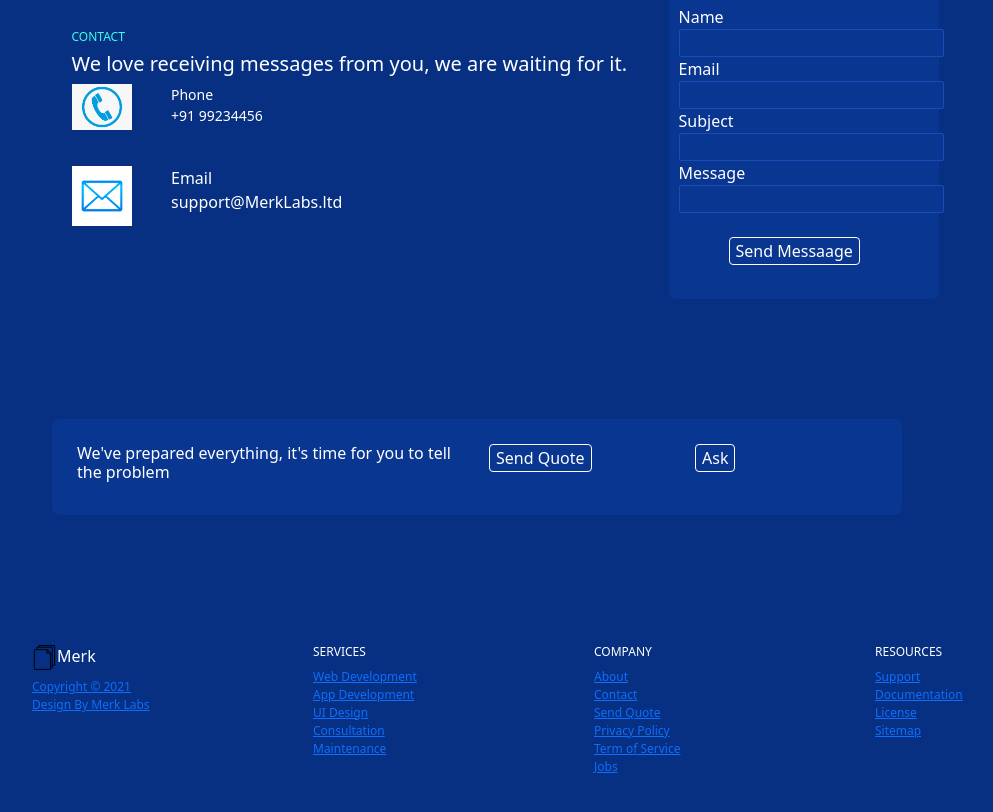
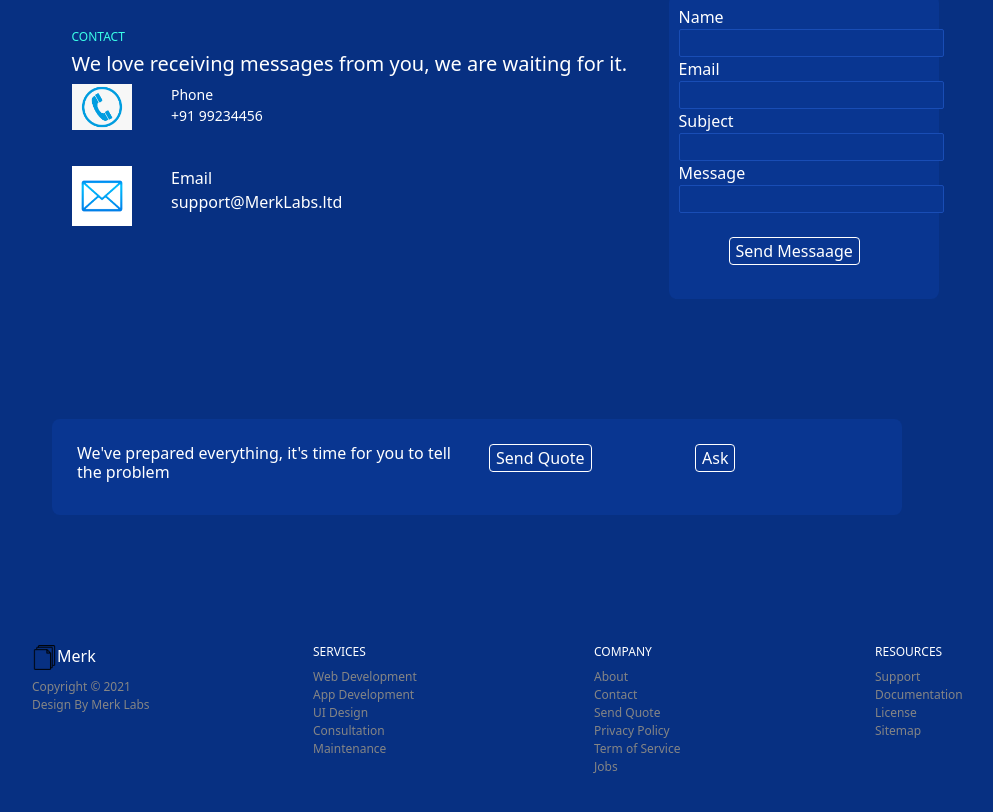
Before and after one commit to abhishekyadav798/figma, a React (Create React App) app: page / in a window 1280 px wide. Shown: the part 5781-6593 px from the top of the page, without its empty margins (88-1081 px from the left). Built offline with nearby package versions, Linux system fonts and the light colour scheme.

Commit message:
Update Footer.css

```diff
--- a/src/Footer.css
+++ b/src/Footer.css
@@ -14,3 +14,10 @@
   font-size: 12px;
   font-weight: 400;
 }
+
+
+
+.footer-div-style a{
+  text-decoration: none;
+  color: rgb(133, 133, 133);
+}
```
